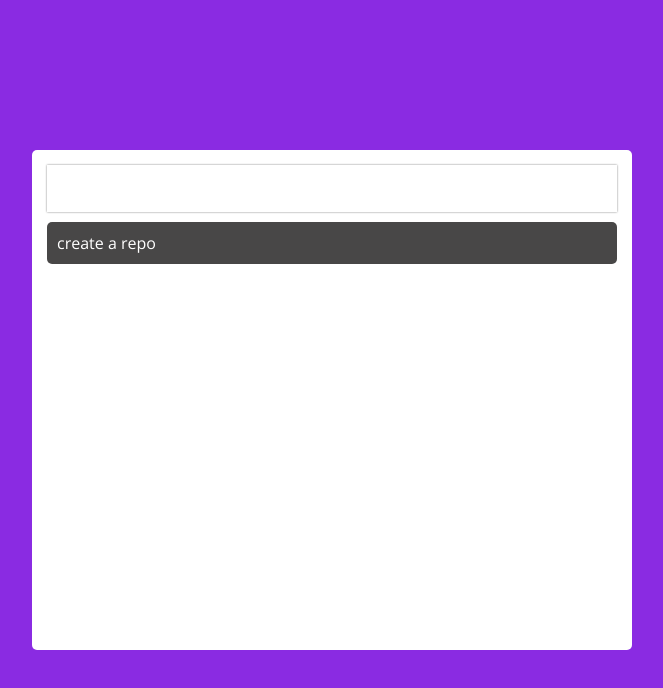
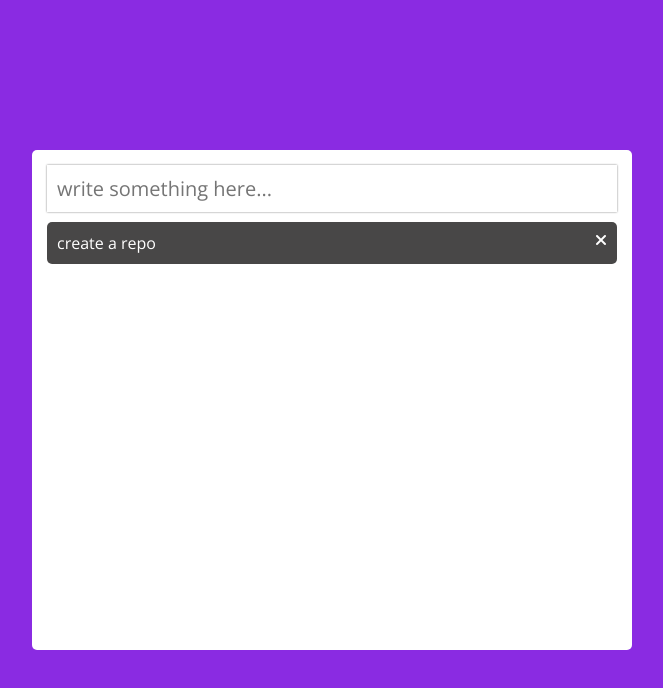
Before and after one commit to kratigoyal34/To-Do-app, a plain HTML site: page index.html in a window 1280 px wide. Shown: the whole page, without its empty margins (308-971 px from the left). Drawn offline with nearby package versions, Linux system fonts and the light colour scheme.

Commit message:
completed ui

```diff
--- a/index.html
+++ b/index.html
@@ -9,14 +9,16 @@
 <body>
     <main>
         <div class="box">
-            <input type="text" id="item" autofocus>
+            <input type="text" id="item" autofocus placeholder="write something here...">
             <ul id="to-do-box">
                 <li>
                     create a repo
+                    <i class="fas fa-times"></i>
                 </li>
             </ul>
         </div>
     </main>
+    <script src="https://kit.fontawesome.com/53506dd4da.js" crossorigin="anonymous"></script>
     <script src="app.js"></script>
 </body>
 </html>
--- a/style.css
+++ b/style.css
@@ -30,7 +30,7 @@ main {
     border: 0;
     outline: 0;
     display: block;
-    font-weight: bold;
+    /* font-weight: bold; */
     box-shadow: 0px 0px 2px grey;
 }
 
@@ -44,4 +44,13 @@ main {
     color: white;
     padding: 10px;
     border-radius: 5px;
+    position: relative;
+    padding-right: 30px;
+    text-align: justify;
 }
+
+#to-do-box li i{
+    position: absolute;
+    right: 10px;
+    top: 10px;
+}
```
